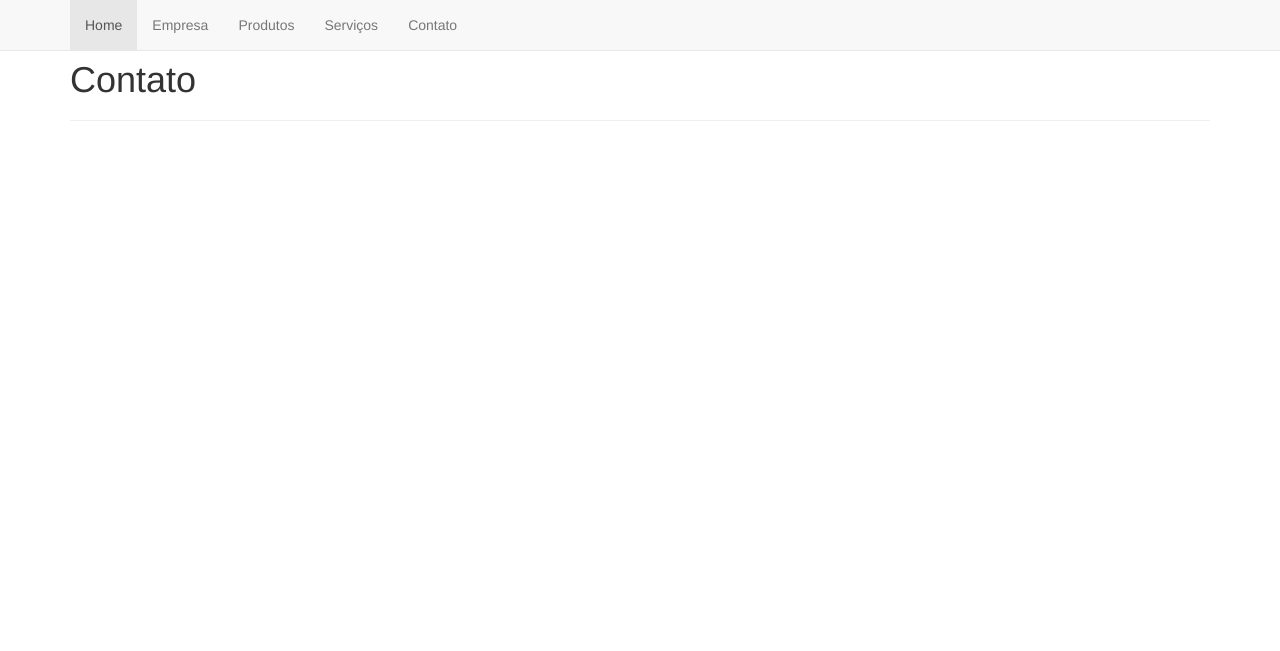
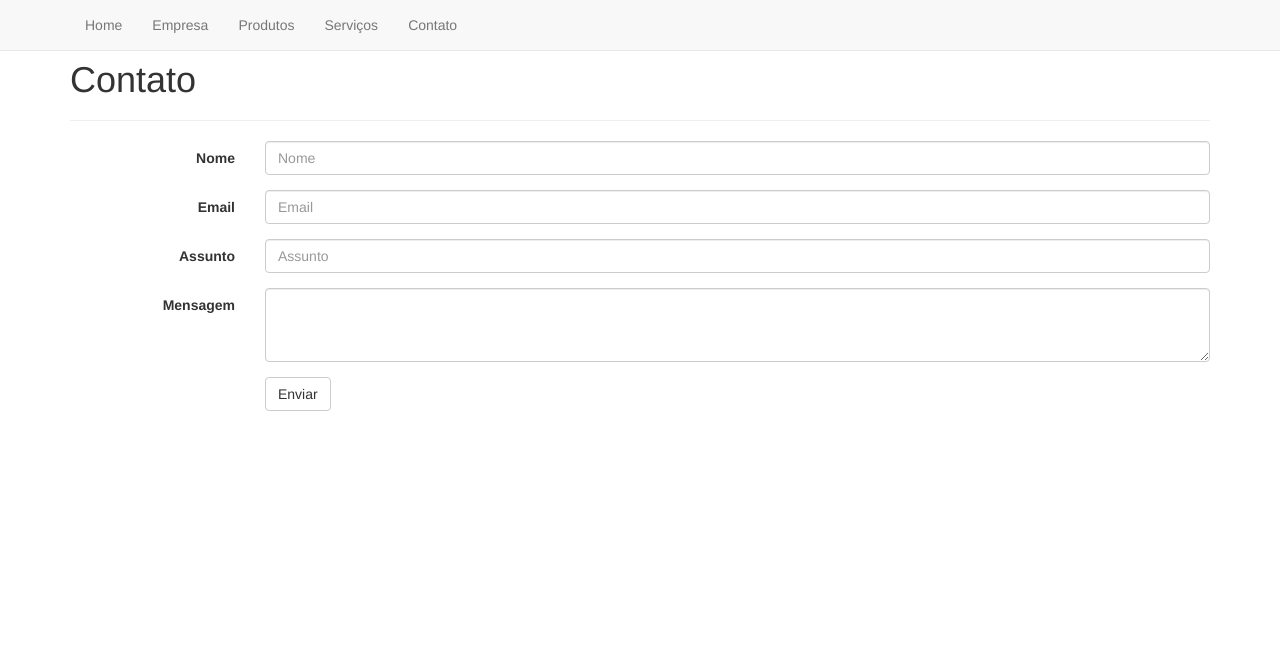
Before and after one commit to thiagovictor/MiniSite, a PHP site: page /index.php?pagina=contato in a window 1280 px wide. Shown: the top 651 px of the page. Run offline with PHP 8.4, Linux system fonts and the light colour scheme.

Commit message:
-Adicionando formulário de contato simples e corrigindo menu

```diff
--- a/contato.php
+++ b/contato.php
@@ -1,3 +1,42 @@
 <br><br>
 <h1>Contato</h1>
 <hr>
+<?php if(isset($_POST['nome'])):?>
+    <p>Dados enviados com sucesso, abaixo seguem os dados que você enviou:</p>
+    <p>Nome: <?php echo $_POST['nome'];?></p>
+    <p>Email: <?php echo $_POST['email'];?></p>
+    <p>Assunto: <?php echo $_POST['assunto'];?></p>
+    <p>Mensagem: <?php echo $_POST['mensagem'];?></p>
+<?php else :?>
+    <form method="POST" class="form-horizontal" role="form">
+        <div class="form-group">
+            <label for="nome" class="col-sm-2 control-label">Nome</label>
+            <div class="col-sm-10">
+                <input name="nome" type="text" class="form-control" id="nome" placeholder="Nome">
+            </div>
+        </div>
+        <div class="form-group">
+            <label for="email" class="col-sm-2 control-label">Email</label>
+            <div class="col-sm-10">
+                <input name="email" type="email" class="form-control" id="email" placeholder="Email">
+            </div>
+        </div>
+        <div class="form-group">
+            <label for="assunto" class="col-sm-2 control-label">Assunto</label>
+            <div class="col-sm-10">
+                <input name="assunto" type="text" class="form-control" id="assunto" placeholder="Assunto">
+            </div>
+        </div>
+        <div class="form-group">
+            <label for="mensagem" class="col-sm-2 control-label">Mensagem</label>
+            <div class="col-sm-10">
+                <textarea class="form-control" rows="3" name="mensagem" id="mensagem"></textarea>
+            </div>
+        </div>
+        <div class="form-group">
+            <div class="col-sm-offset-2 col-sm-10">
+                <button type="submit" class="btn btn-default">Enviar</button>
+            </div>
+        </div>
+    </form>
+<?php endif;
--- a/menu.php
+++ b/menu.php
@@ -1,7 +1,7 @@
 <nav class="navbar navbar-default navbar-fixed-top" role="navigation">
     <div class="container">
         <ul class="nav navbar-nav">
-            <li class="active"><a href="/?pagina=home">Home</a></li>
+            <li><a href="/?pagina=home">Home</a></li>
             <li><a href="/?pagina=empresa">Empresa</a></li>
             <li><a href="/?pagina=produtos">Produtos</a></li>
             <li><a href="/?pagina=servicos">Serviços</a></li>
```
Also changed, not shown: 1 other file.
